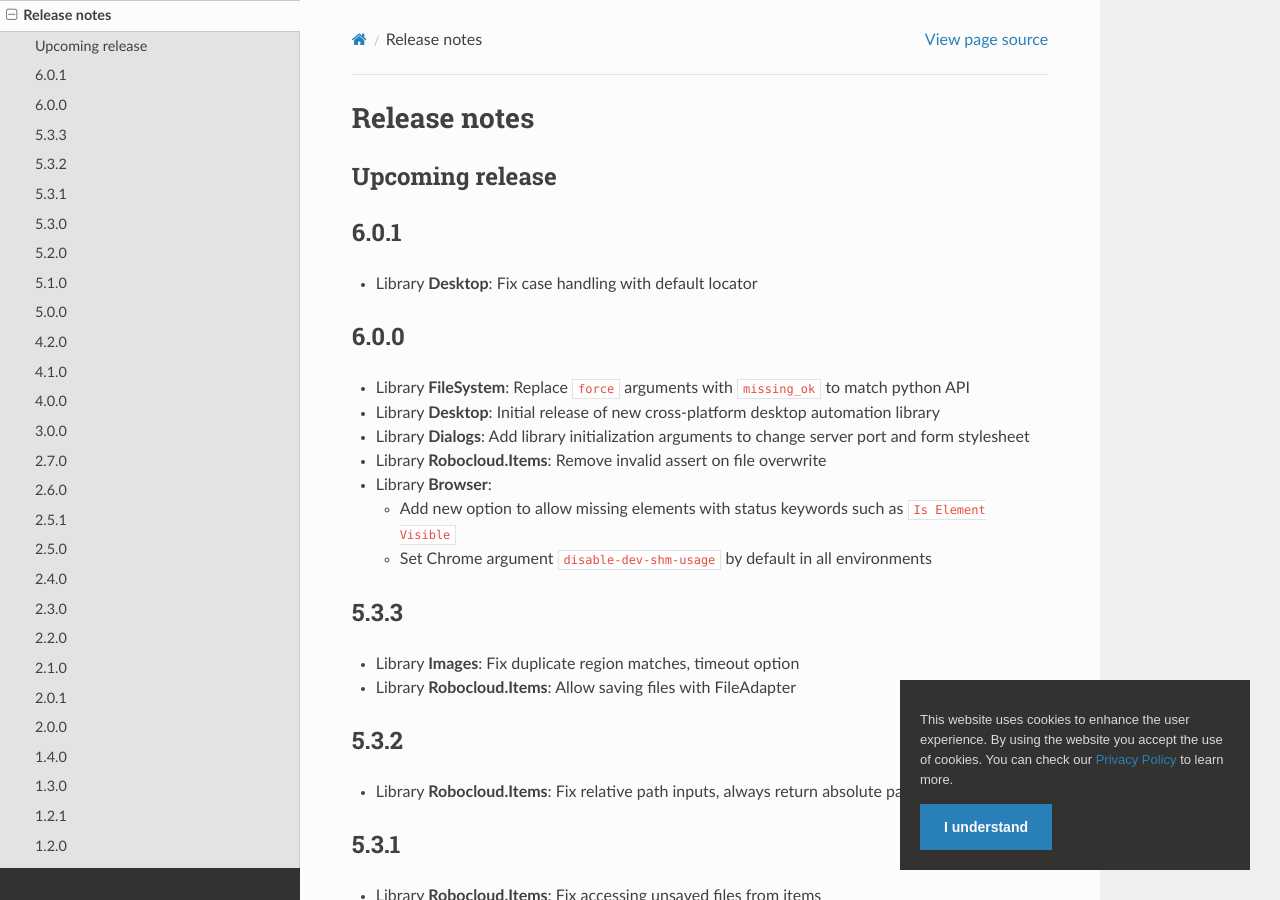
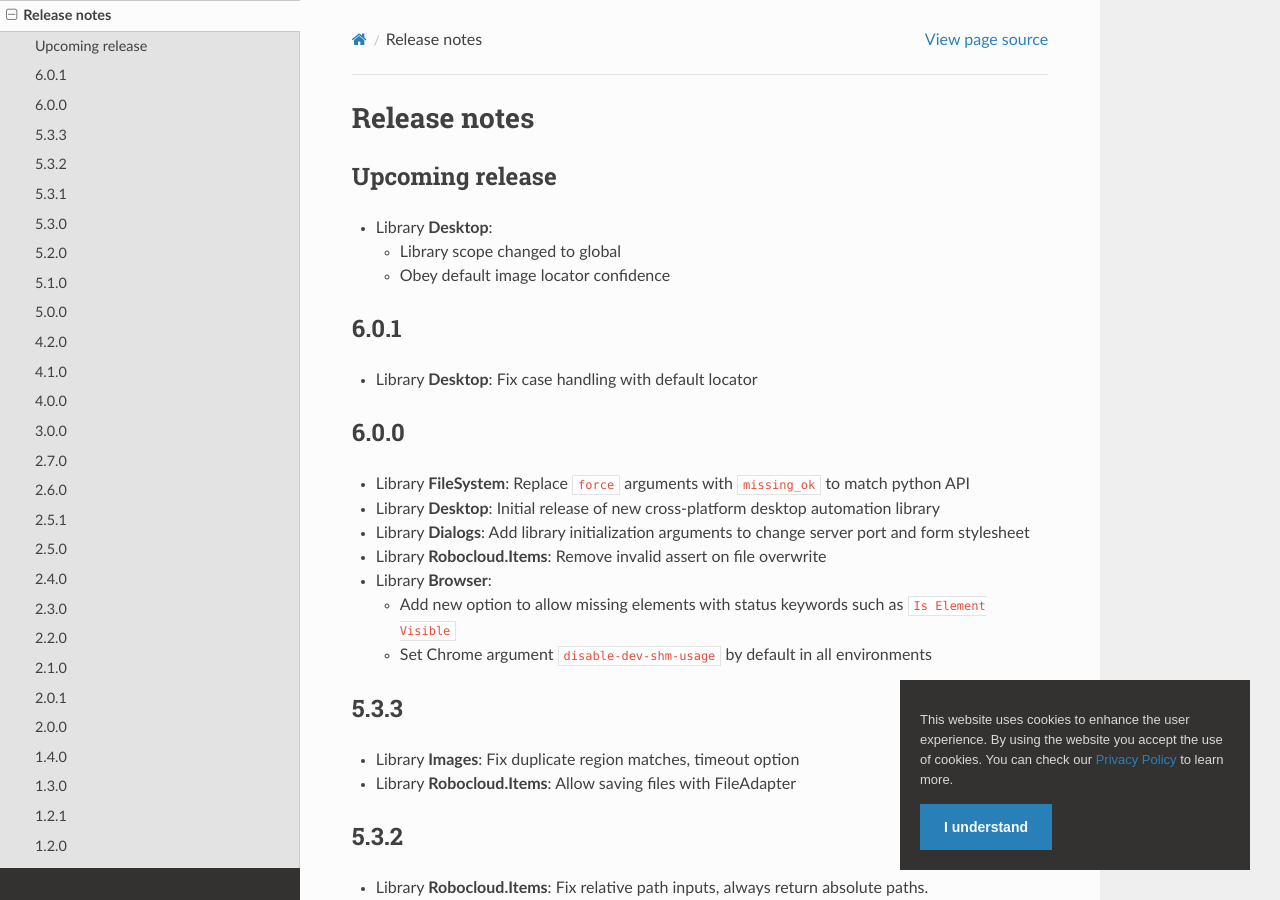
Before and after one commit to coderprovider/Framework-RPA, a Sphinx documentation site: the page built from docs/source/releasenotes.rst, in a window 1280 px wide and 900 px high. Built offline with Sphinx 7.4.7 and the Read the Docs theme 2.0.0, drawn with Linux system fonts in a browser that asks for light colours; pages that are not in the unit, such as notebooks, are missing from menus.

Commit message:
Update releasenotes

```diff
--- a/docs/source/releasenotes.rst
+++ b/docs/source/releasenotes.rst
@@ -3,6 +3,11 @@
 
 Upcoming release
 ----------------
+
+- Library **Desktop**:
+
+  - Library scope changed to global
+  - Obey default image locator confidence
 
 6.0.1
 -----
```
